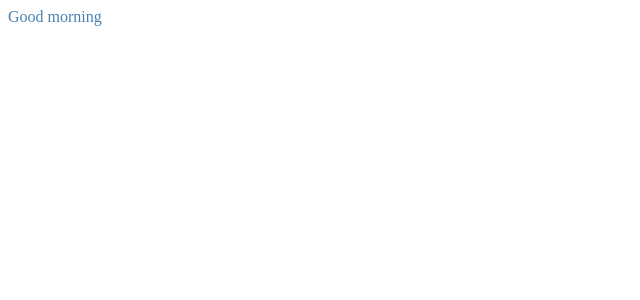
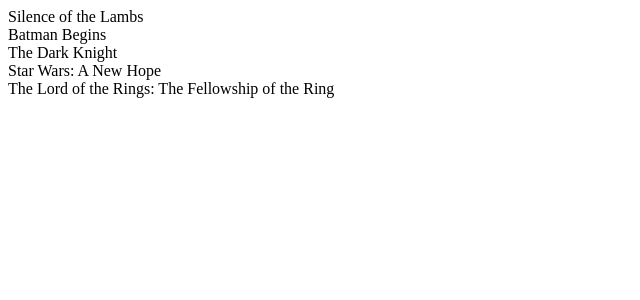
Before and after one commit to marksav85/myFlix-client, a React (Vite) app: page / in a window 1280 px wide. Shown: the top 300 px of the page, without its empty margins (0-640 px from the left). Built offline with nearby package versions, Linux system fonts and the light colour scheme.

Commit message:
import and return main view on index page

```diff
--- a/src/index.jsx
+++ b/src/index.jsx
@@ -1,15 +1,12 @@
 import { createRoot } from 'react-dom/client';
+import { MainView } from './components/main-view/main-view';
 
 // Import statement to indicate that you need to bundle `./index.scss`
 import "./index.scss";
 
 // Main component (will eventually use all the others)
 const MyFlixApplication = () => {
-  return (
-    <div className="my-flix">
-      <div>Good morning</div>
-    </div>
-  );
+  return <MainView />;
 };
 
 // Finds the root of your app
```
